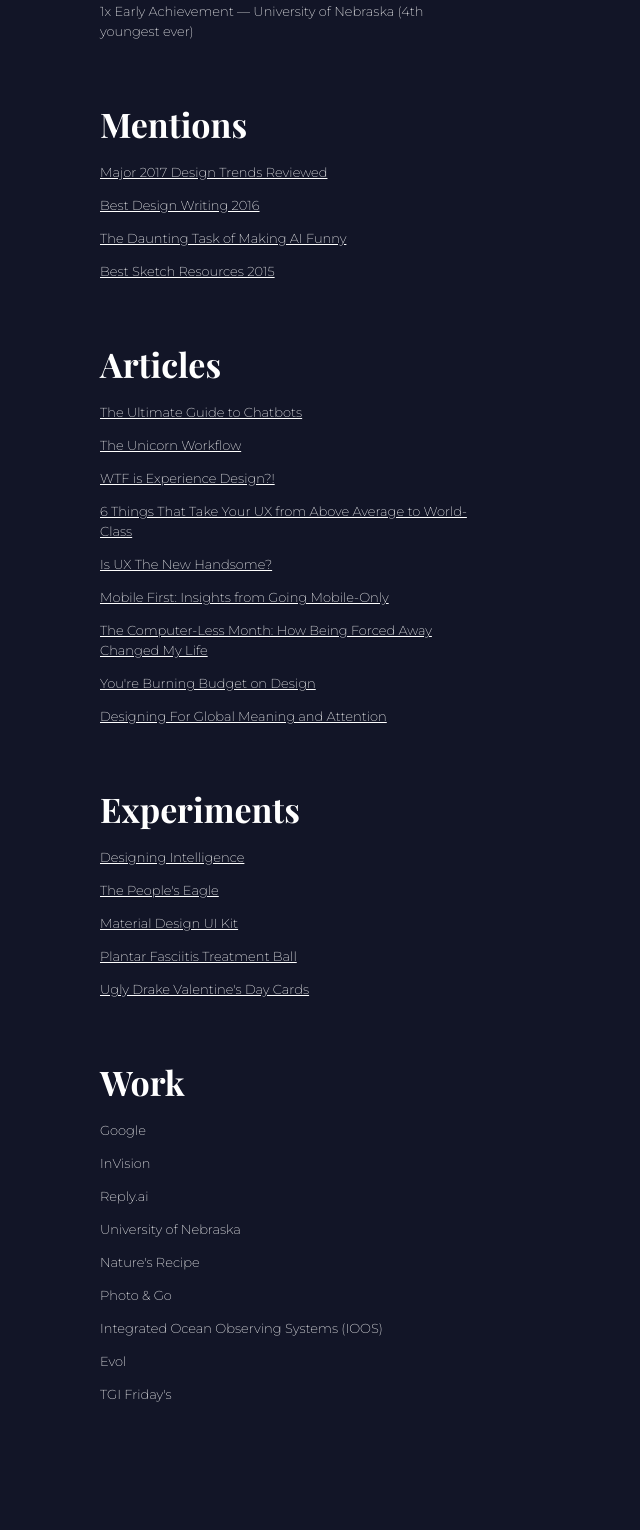
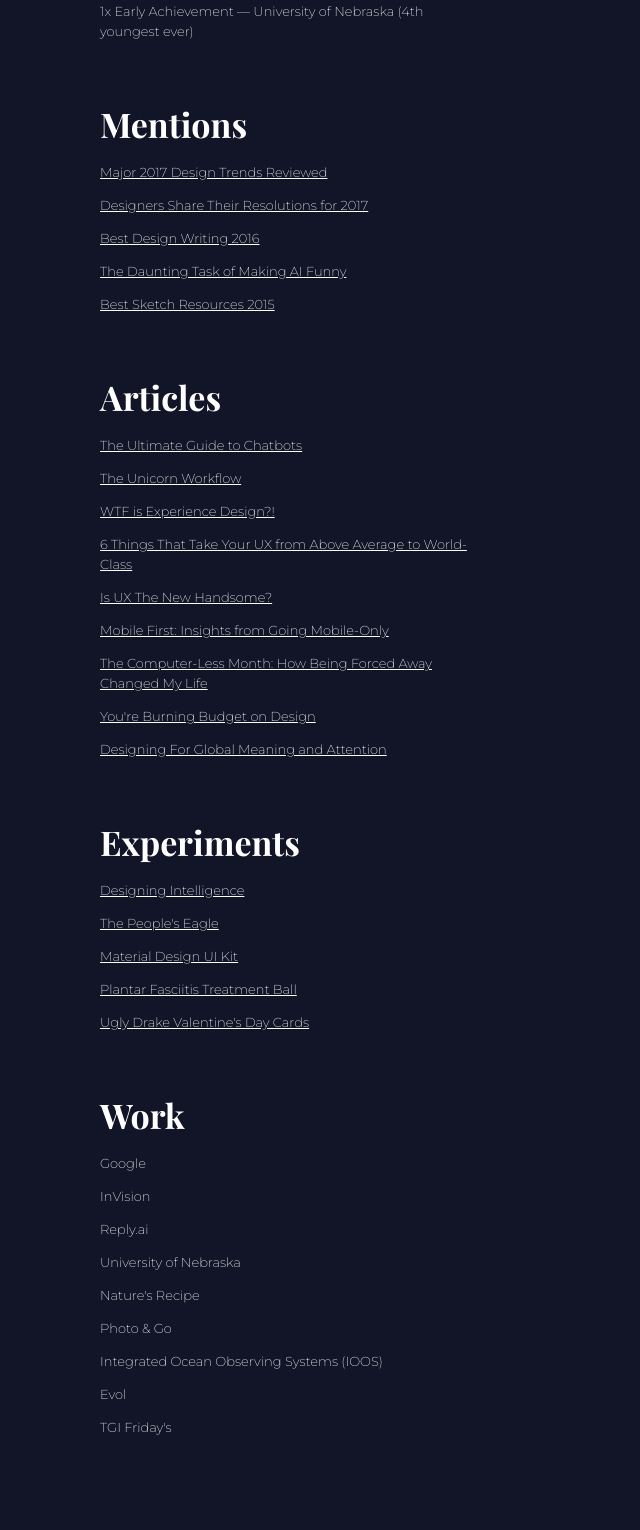
Before and after one commit to realjoet/realjoet.me-2017, a PHP site: page / in a window 1280 px wide. Shown: the part 1038-2568 px from the top of the page, without its empty margins (0-640 px from the left). Before the commit the page ends 2440 px from the top, so only its background shows below. Run offline with PHP 8.4, Linux system fonts and the light colour scheme; style sheets or scripts are compiled from the project's sources; some libraries are stand-ins or nearby versions.

Commit message:
added link to mentions section

```diff
--- a/index.html
+++ b/index.html
@@ -97,6 +97,7 @@
                 <h2 class="section-title">Mentions</h2>
                 <ul class="section-list">
                     <li class="list-item-name"><a href="https://www.shopify.com/partners/blog/2017-web-design-trends" target="blank">Major 2017 Design Trends Reviewed</a></li>
+                    <li class="list-item-name"><a href="https://www.invisionapp.com/blog/designers-new-year-resolutions/" target="blank">Designers Share Their Resolutions for 2017</a></li>
                     <li class="list-item-name"><a href="https://medium.com/swlh/mediums-best-design-writing-of-2016-68de5ed2b7d9" target="blank">Best Design Writing 2016</a></li>
                     <li class="list-item-name"><a href="https://www.fastcodesign.com/3065970/the-daunting-task-of-making-ai-funny" target="blank">The Daunting Task of Making AI Funny</a></li>
                     <li class="list-item-name"><a href="https://medium.com/sketch-app-sources/sketch-design-tool-best-of-skechappsources-com-for-your-mobile-app-design-8444cfdfe7a3#.rtw1e4h69" target="blank">Best Sketch Resources 2015</a></li>
--- a/styles/base/_mixins.scss
+++ b/styles/base/_mixins.scss
@@ -24,6 +24,17 @@
   box-sizing: $type;
 }
 
+@mixin linearGradient($top, $bottom){
+    background: $top; /* Old browsers */
+    background: -moz-linear-gradient(top,  $top 0%, $bottom 100%); /* FF3.6+ */
+    background: -webkit-gradient(linear, left top, left bottom, color-stop(0%,$top), color-stop(100%,$bottom)); /* Chrome,Safari4+ */
+    background: -webkit-linear-gradient(top,  $top 0%,$bottom 100%); /* Chrome10+,Safari5.1+ */
+    background: -o-linear-gradient(top,  $top 0%,$bottom 100%); /* Opera 11.10+ */
+    background: -ms-linear-gradient(top,  $top 0%,$bottom 100%); /* IE10+ */
+    background: linear-gradient(to bottom,  $top 0%,$bottom 100%); /* W3C */
+    filter: progid:DXImageTransform.Microsoft.gradient( startColorstr='#ffffff', endColorstr='#000000',GradientType=0 ); /* IE6-9 */
+}
+
 @mixin placeholder {
   &::-webkit-input-placeholder {@content}
   &:-moz-placeholder           {@content}
```
Also changed, not shown: 2 other files.
